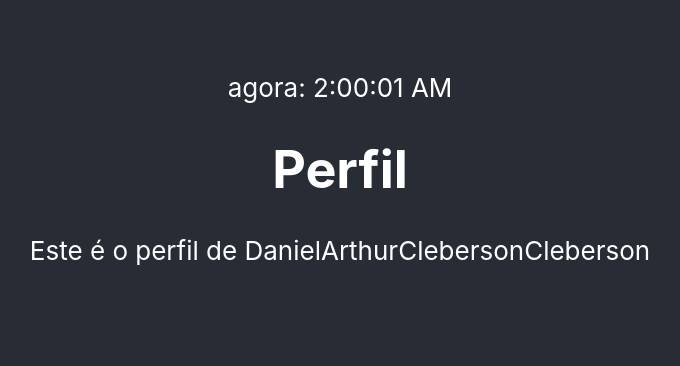
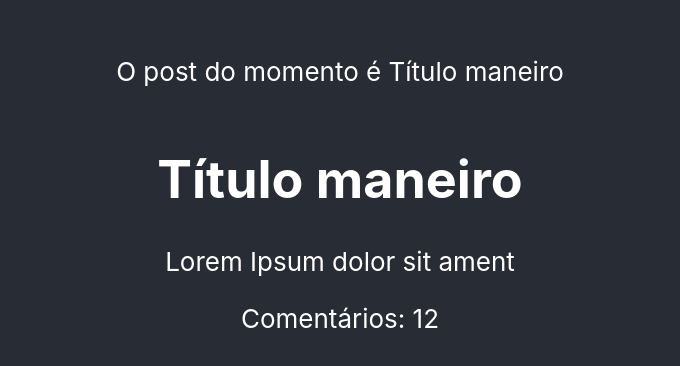
Before and after one commit to devjleonardo/react-js-app-estudo, a React (Create React App) app: page / in a window 1280 px wide. Shown: the part 218-584 px from the top of the page, without its empty margins (300-980 px from the left). Built offline with nearby package versions, Linux system fonts and the light colour scheme; the HTML template or start-up script is replaced by a standard one.

Commit message:
Como funcionam as props(propriedades) dentro do React

```diff
--- a/src/App.tsx
+++ b/src/App.tsx
@@ -1,13 +1,26 @@
+import { useState } from 'react';
 import './App.css';
-import Clock from './Clock';
-import Person from './Person';
+import Post from './components/Post';
+import Sidebar from './components/Sidebar';
 
 function App() {
+  const [post, setPost] = useState({
+    title: 'Título maneiro',
+    content: 'Lorem Ipsum dolor sit ament'
+  })
+
+  // setTimeout(() => {
+  //   setPost({
+  //     title: 'Título maneiro22222',
+  //     content: "Lorem Ipsum dolor sit amet"
+  //   })
+  // }, 5000)
+
   return (
     <div className="App">
       <header className="App-header">
-        <Clock />
-        <Person />
+        <Sidebar post={post}/>
+        <Post post={post} totalComments={12}/>
       </header>
     </div>
   );
--- /dev/null
+++ b/src/components/Post.tsx
@@ -0,0 +1,24 @@
+export type PostObject = {
+    title: string;
+    content: string;
+}
+
+interface PostProps {
+    post: PostObject;
+    totalComments?: number;
+}
+
+export default function Post(props: PostProps) {
+    console.log('Post foi renderizado');
+    return <div>
+        <h1>{props.post.title}</h1>
+        <p>{props.post.content}</p>
+
+        {
+            props.totalComments &&
+            <span>
+                Comentários: {props.totalComments}
+            </span>
+        }
+    </div>
+}
--- /dev/null
+++ b/src/components/Sidebar.tsx
@@ -0,0 +1,13 @@
+import { PostObject } from "./Post"
+
+interface SidebarProps {
+    post: PostObject;
+}
+
+export default function Sidebar(props: SidebarProps) {
+    return <div>
+        <p>
+            O post do momento é {props.post.title}
+        </p>
+    </div>
+}
```
Also changed, not shown: src/components/Clock.tsx (renamed from src/Clock.tsx), src/components/HelloWorld.tsx (renamed from src/HelloWorld.tsx), src/components/Person.tsx (renamed from src/Person.tsx).
